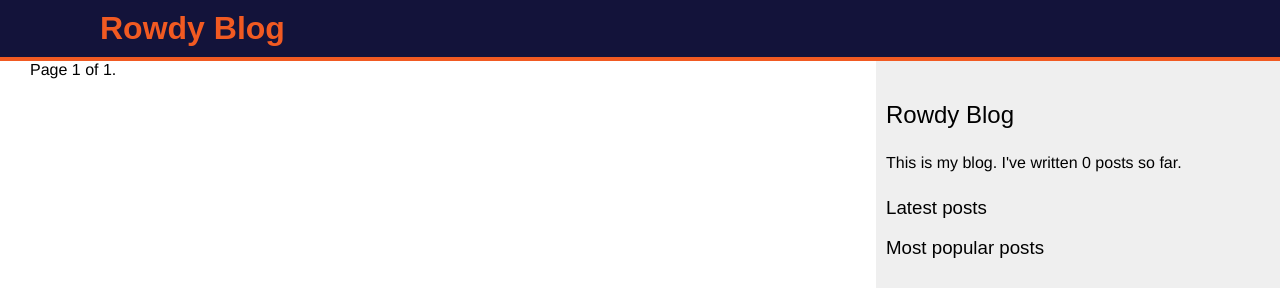
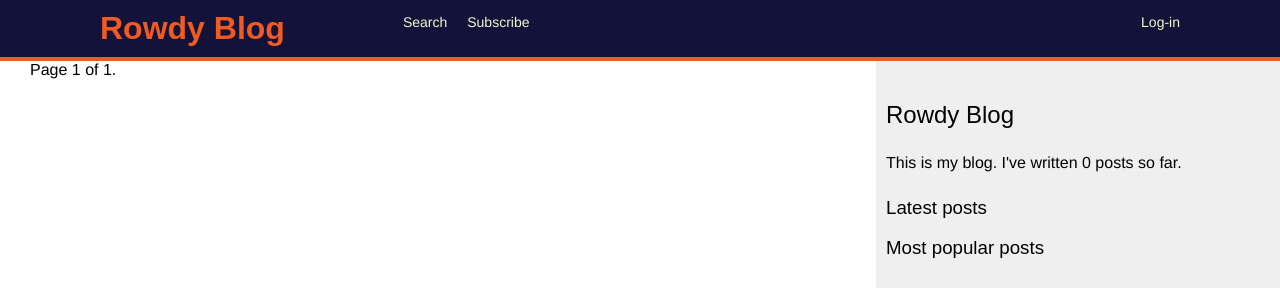
Before and after one commit to geoffreysessums/RowdyBlog, a Django app: page / in a window 1280 px wide. Shown: the top 300 px of the page. Run offline with Django 3.2, Linux system fonts and the light colour scheme; data that the repository does not hold is empty; some web fonts are replaced.

Commit message:
Updated base templates

```diff
--- a/DjangoSite/account/templates/base.html
+++ b/DjangoSite/account/templates/base.html
@@ -8,7 +8,9 @@
 </head>
 <body>
   <div id="header">
-    <span class="logo">Bookmarks</span>
+    <span class="logo">
+      <a style="color:#f15a22;" href="/">Rowdy Blog</a>
+    </span>
     {% if request.user.is_authenticated %}
       <ul class="menu">
         <li {% if section == "dashboard" %}class="selected"{% endif %}>
--- a/DjangoSite/blog/templates/blog/base.html
+++ b/DjangoSite/blog/templates/blog/base.html
@@ -8,7 +8,21 @@
   </head>
   <body>
     <div id="header">
-      <span class="logo">Rowdy Blog</span>
+      <span class="logo">
+        <a style="color:#f15a22;" href="/">Rowdy Blog</a>
+      </span>
+      <ul class="menu">
+        <li>
+          <a href="{% url "blog:post_search" %}">Search</a>
+        </li>
+        <li>
+          <a href="{% url "blog:subscribe" %}">Subscribe</a>
+        </li>
+      </ul>
+
+      <span class="user">
+          <a href="#">Log-in</a>
+      </span>
     </div>
     <div id="content">
       {% block content %}
```
